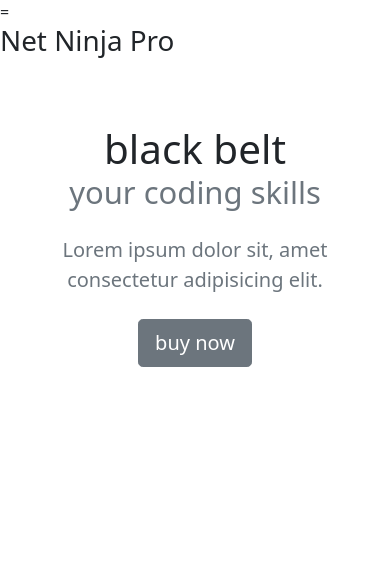
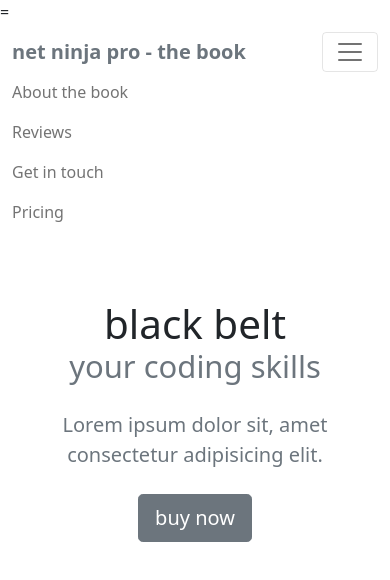
Before and after one commit to tpoto1888h/Bootstrap, a plain HTML site: page index.html in a window 390 px wide. Drawn offline with nearby package versions, Linux system fonts and the light colour scheme.

Commit message:
projekt(lesson 9 tehtud)

```diff
--- a/index.html
+++ b/index.html
@@ -22,9 +22,49 @@
     </style>
   </head>
   <body>
-    <h1>Net Ninja Pro</h1>
+    <!-- navbar -->
+    <nav class="navbar navbar-expand-md navbar-light">
+      <div class="container-xxl">
+        <a href="#intro" class="navbar-brand">
+          <span class="fw-bold text-secondary"> net ninja pro - the book </span>
+        </a>
+        <!-- toggle button for mobile nav  -->
+        <button
+          class="navbar-toggler"
+          type="button"
+          data-bs-toggle="collapse"
+          data-bs-targets="#main-nav"
+          aria-controls="main-nav"
+          aria-expanded="false"
+          aria-label="Toggle navigation"
+        >
+          <span class="navbar-toggler-icon"></span>
+        </button>
 
-    <!-- navbar -->
+        <!-- navbar links -->
+        <div
+          class="collapse-navbar-collapse justify-content-end align-center"
+          id="main-nav">
+          <ul class="navbar-nav">
+            <li class="nav-item">
+              <a class="nav-link" href="#topics">About the book</a>
+            </li>
+            <li class="nav-item">
+              <a class="nav-link" href="#reviews">Reviews</a>
+            </li>
+            <li class="nav-item">
+              <a class="nav-link" href="#contact">Get in touch</a>
+            </li>
+            <li class="nav-item d-md-none">
+              <a class="nav-link" href="#pricing">Pricing</a>
+            </li>
+            <li class="nav-item ms-2 d-none d-md-inline">
+              <a class="btn btn-secondary" href="#pricing">buy now</a>
+            </li>
+          </ul>
+        </div>
+      </div>
+    </nav>
 
     <!-- main image & intro text -->
     <section id="intro">
@@ -41,7 +81,11 @@
             <a href="#pricing" class="btn btn-secondary btn-lg">buy now</a>
           </div>
           <div class="col-md-5 text-center d-none d-md-block">
-            <img class="img-fluid" src="/assets/ebook-cover.png" alt="ebook cover">
+            <img
+              class="img-fluid"
+              src="assets/ebook-cover.png"
+              alt="ebook cover"
+            />
           </div>
         </div>
       </div>
```
